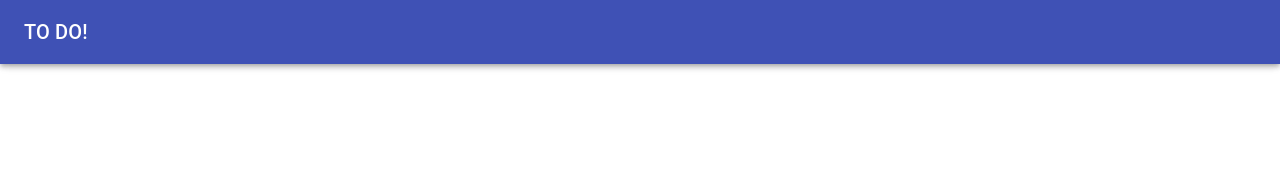
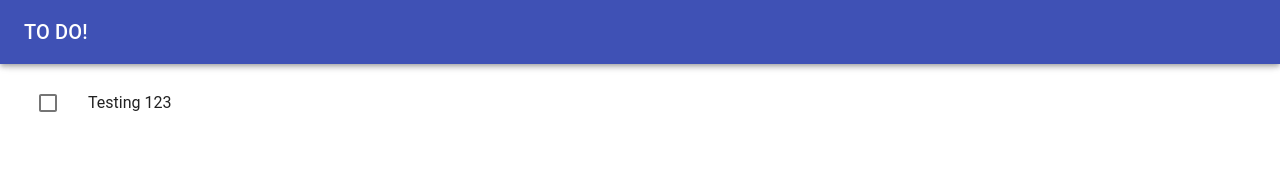
Before and after one commit to chrisventurini/todo-nextjs, a Next.js app: page / in a window 1280 px wide. Shown: the top 196 px of the page. Built offline with nearby package versions, Linux system fonts and the light colour scheme.

Commit message:
Added SCSS and Base Structure

```diff
--- /dev/null
+++ b/components/ToDoItem.js
@@ -0,0 +1,14 @@
+import Checkbox from '@material-ui/core/Checkbox';
+import ListItem from '@material-ui/core/ListItem';
+import ListItemText from '@material-ui/core/ListItemText';
+
+export default (props) => {
+    let { title } = props;
+
+    return (
+        <ListItem>
+            <Checkbox tabIndex={-1} disableRipple />
+            <ListItemText primary={title} />
+        </ListItem>
+    )
+}
--- /dev/null
+++ b/components/ToDoList.js
@@ -0,0 +1,10 @@
+import List from '@material-ui/core/List';
+import ToDoItem from './ToDoItem';
+
+export default () => {
+    return (
+        <List id="to-do-list">
+            <ToDoItem title="Testing 123" />
+        </List>
+    )
+}
--- /dev/null
+++ b/next.config.js
@@ -0,0 +1,3 @@
+const withSass = require('@zeit/next-sass');
+
+module.exports = withSass();
--- a/package.json
+++ b/package.json
@@ -13,8 +13,11 @@
   "license": "ISC",
   "dependencies": {
     "@material-ui/core": "^3.3.2",
+    "@zeit/next-sass": "^1.0.1",
     "next": "7.0.2",
+    "node-sass": "^4.9.4",
     "react": "16.6.0",
-    "react-dom": "16.6.0"
+    "react-dom": "16.6.0",
+    "react-redux": "^5.1.0"
   }
 }
--- a/pages/index.js
+++ b/pages/index.js
@@ -1,6 +1,9 @@
+import '../styles.scss';
+
 import { Component } from 'react';
 
 import Header from '../components/Header'
+import TodoList from '../components/ToDoList'
 
 class Index extends Component {
 
@@ -8,6 +11,7 @@ class Index extends Component {
        return (
             <div>
                 <Header />
+                <TodoList />
             </div>
        )
     }
--- /dev/null
+++ b/styles.scss
@@ -0,0 +1,3 @@
+#to-do-list {
+    margin-top: 60px;
+}
```
Also changed, not shown: 1 other file (tests, documents, lock files or other folders).
